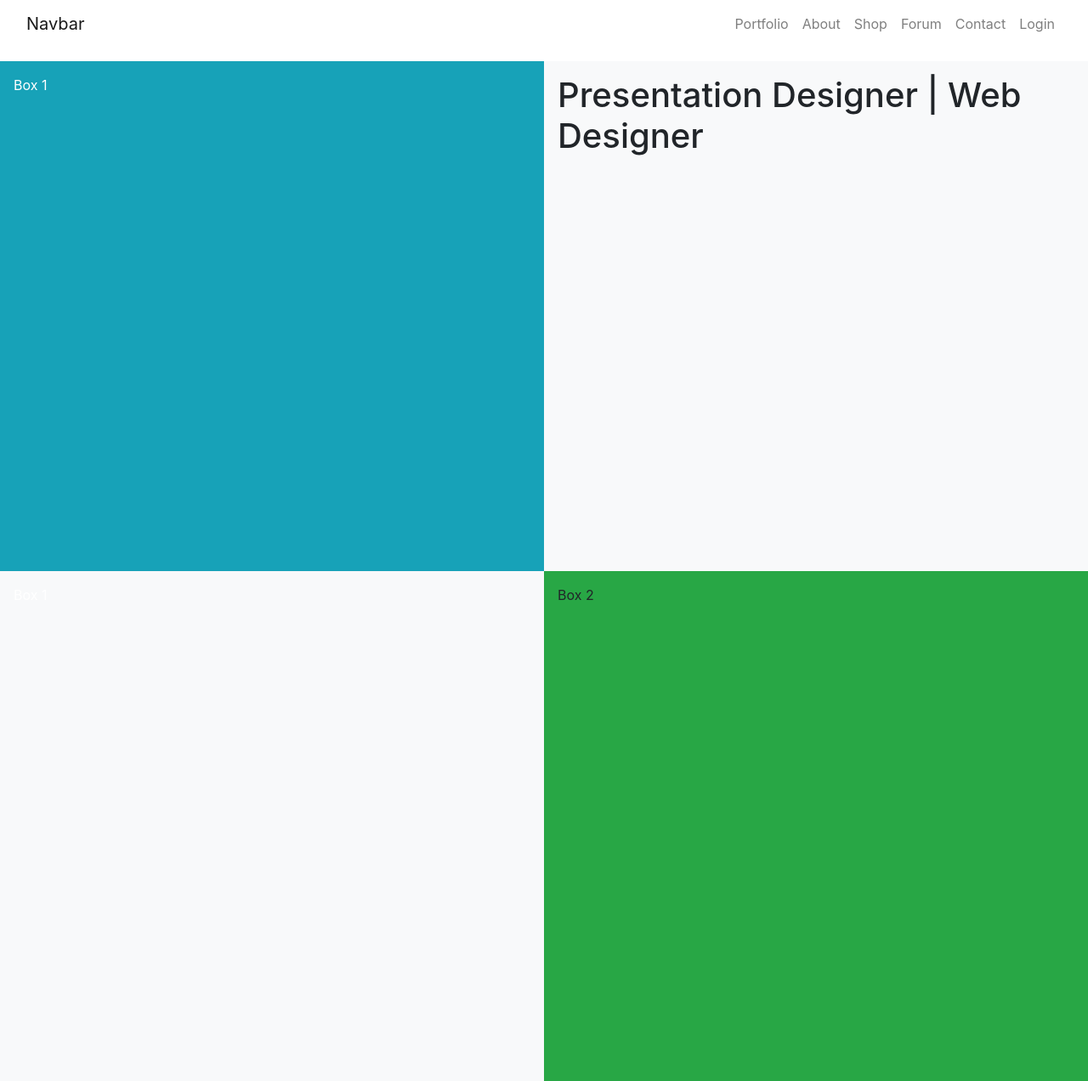
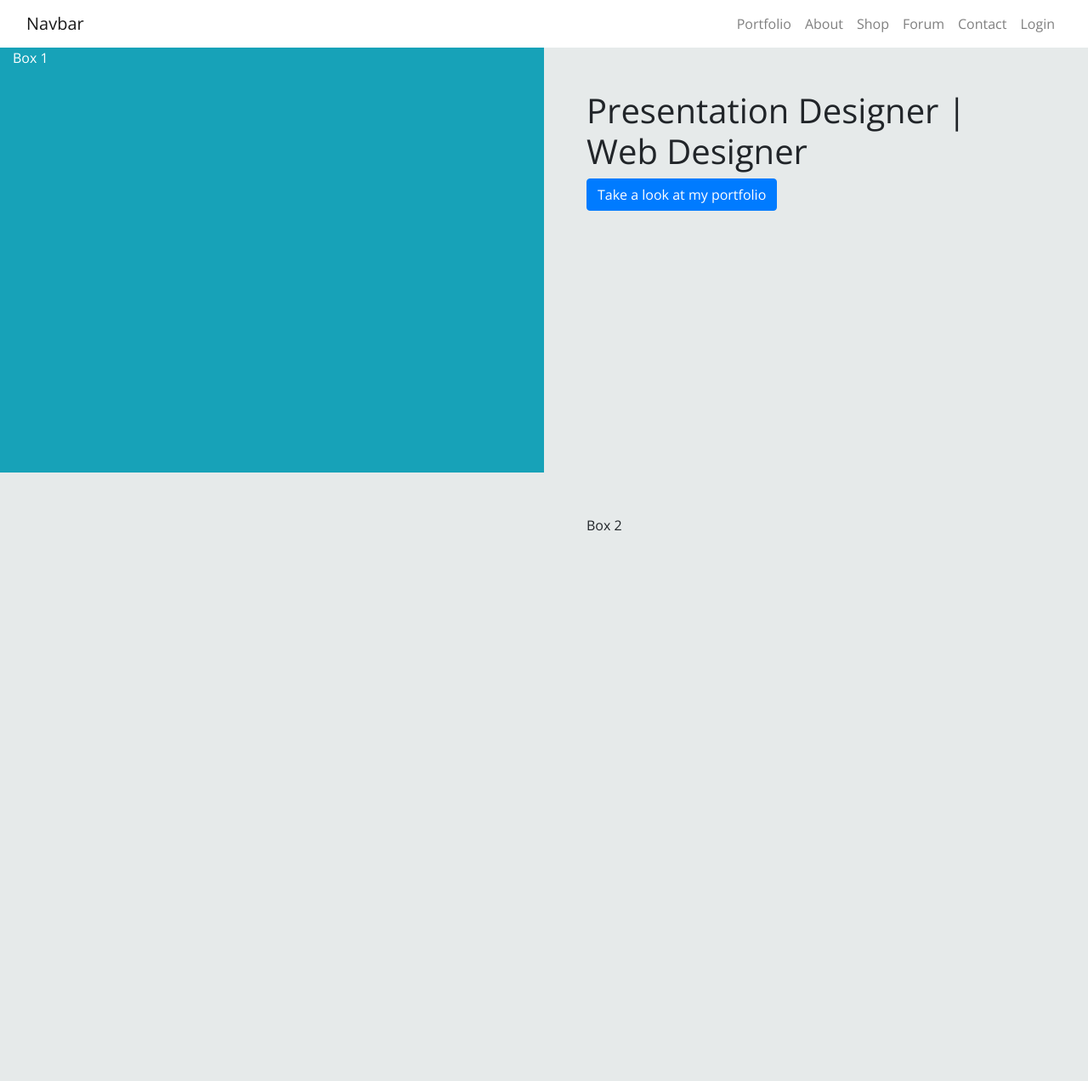
Before and after one commit to vishkid84/vDesign, a Django app: page / in a window 1280 px wide. Shown: the whole page at 85% size. After the commit the page ends 625 px from the top, so only its background shows below. Run offline with Django 3.2, Linux system fonts and the light colour scheme; some libraries are stand-ins or nearby versions.

Commit message:
Added static folders and added navbar

```diff
--- a/home/templates/home/index.html
+++ b/home/templates/home/index.html
@@ -2,19 +2,23 @@
 {% load static %}
 
 {% block content %}
-    <div class="container-fluid">
-        <div class="row" style="height: 600px;">
-            <div class="col-md-6 p-3 bg-info text-white">Box 1
+    <div class="container-fluid home-container">
+
+        <div class="row" >
+            <div class="col-md-6 bg-info text-white title-image-box">Box 1
             </div>
-            <div class="col-md-6 p-3 bg-light" >
-                <h1>Presentation Designer | Web Designer</h1>
+            <div class="col-md-6 title-box">
+                <h1 class="home-title">Presentation Designer | Web Designer</h1>
+                <a class="btn btn-primary" href="#" role="button">Take a look at my portfolio</a>
             </div>
         </div>
-        <div class="row" style="height: 600px;">
-            <div class="col-md-6 p-3 bg-light text-white">Box 1
+
+        <div class="row mb-5">
+            <div class="col-md-6 title-image-box">
             </div>
-            <div class="col-md-6 p-3 bg-success" >Box 2
+            <div class="col-md-6 title-box" >Box 2
             </div>
         </div>
+
     </div>
 {% endblock %}
--- /dev/null
+++ b/static/css/base.css
@@ -0,0 +1,23 @@
+@import url('https://fonts.googleapis.com/css2?family=Montserrat:ital,wght@0,300;0,400;0,500;0,800;1,700&family=Open+Sans:ital,wght@0,300;0,400;0,600;1,300;1,400;1,600&display=swap');
+
+body{
+    background-color: #e6eaea;
+    font-family: 'Open Sans', sans-serif;
+}
+
+.home-container{
+    position: absolute;
+}
+
+.title-image-box{
+    height: 500px;
+}
+
+.title-box{
+    padding: 50px;
+    height: 500px;
+}
+
+.home-title{
+    padding:
+}
--- a/templates/base.html
+++ b/templates/base.html
@@ -13,6 +13,7 @@
     {% block corecss %}
     <!-- Bootstrap CSS -->
     <link rel="stylesheet" href="https://maxcdn.bootstrapcdn.com/bootstrap/4.0.0/css/bootstrap.min.css" integrity="sha384-Gn5384xqQ1aoWXA+058RXPxPg6fy4IWvTNh0E263XmFcJlSAwiGgFAW/dAiS6JXm" crossorigin="anonymous">
+    <link rel="stylesheet" href="{% static 'css/base.css' %}">
     {% endblock %}
 
     {% block extra_css %}
@@ -31,7 +32,7 @@
     <title>vDesign {% block extra_title %}{% endblock %}</title>
   </head>
   <body>
-    <nav class="navbar navbar-expand-sm navbar-light bg-white mb-3">
+    <nav class="navbar navbar-expand-sm navbar-light bg-white">
         <div class="container-fluid">
             <a class="navbar-brand" href="#">Navbar</a>
             <button class="navbar-toggler" data-toggle="collapse" data-target="#navbarNav">
--- a/vdesign/settings.py
+++ b/vdesign/settings.py
@@ -147,3 +147,7 @@ USE_TZ = True
 # https://docs.djangoproject.com/en/3.1/howto/static-files/
 
 STATIC_URL = '/static/'
+STATICFILES_DIRS = (os.path.join(BASE_DIR, 'static'),)
+
+MEDIA_URL = '/media/'
+MEDIA_ROOT = os.path.join(BASE_DIR, 'media')
--- a/vdesign/urls.py
+++ b/vdesign/urls.py
@@ -15,9 +15,11 @@ Including another URLconf
 """
 from django.contrib import admin
 from django.urls import path, include
+from django.conf import settings
+from django.conf.urls.static import static
 
 urlpatterns = [
     path('admin/', admin.site.urls),
     path('accounts/', include('allauth.urls')),
      path('', include('home.urls')),
-]
+] + static(settings.MEDIA_URL, document_root=settings.MEDIA_ROOT)
```
